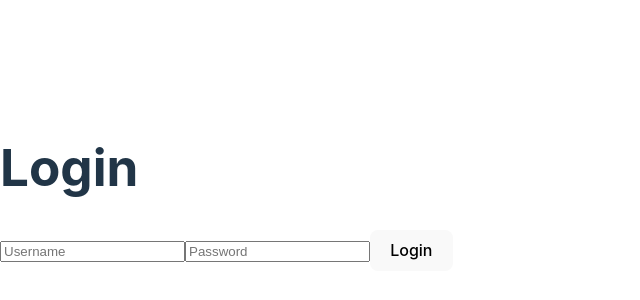
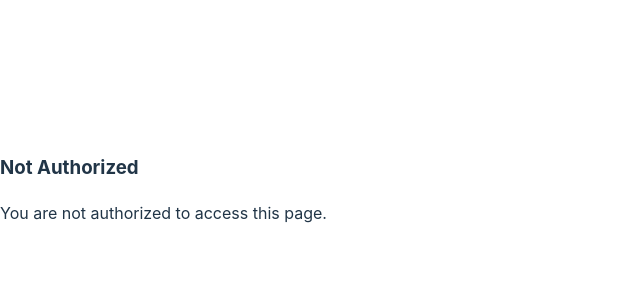
Before and after one commit to hjxkitchen/vite-react, a React (Vite) app: page / in a window 1280 px wide. Before the commit this address led to /login. Shown: the part 212-512 px from the top of the page, without its empty margins (0-640 px from the left). Built offline with nearby package versions, Linux system fonts and the light colour scheme.

Commit message:
jwtrolesauth

```diff
--- a/package.json
+++ b/package.json
@@ -11,6 +11,8 @@
   },
   "dependencies": {
     "axios": "^1.4.0",
+    "js-cookie": "^3.0.5",
+    "jsonwebtoken": "^9.0.0",
     "react": "^18.2.0",
     "react-dom": "^18.2.0",
     "react-router-dom": "^6.13.0"
@@ -19,6 +21,7 @@
     "@types/react": "^18.0.37",
     "@types/react-dom": "^18.0.11",
     "@vitejs/plugin-react-swc": "^3.0.0",
+    "dotenv": "^16.1.4",
     "eslint": "^8.38.0",
     "eslint-plugin-react": "^7.32.2",
     "eslint-plugin-react-hooks": "^4.6.0",
--- a/src/App.jsx
+++ b/src/App.jsx
@@ -22,7 +22,11 @@ const App = () => {
         <Route
           path="/"
           element={
-            <ProtectedRoute setToken={setToken} token={token}>
+            <ProtectedRoute
+              setToken={setToken}
+              token={token}
+              allowedRoles={[1, 2]}
+            >
               <Home />
             </ProtectedRoute>
           }
--- a/src/components/system/Login.jsx
+++ b/src/components/system/Login.jsx
@@ -20,7 +20,7 @@ const Login = ({ setToken, token }) => {
         method: "POST",
         headers: {
           "Content-Type": "application/json",
-          "x-api-key": "api_key34",
+          "x-api-key": import.meta.env.VITE_API_KEY,
         },
         body: JSON.stringify({ username, password }),
       });
--- a/src/components/system/ProtectedRoute.jsx
+++ b/src/components/system/ProtectedRoute.jsx
@@ -1,11 +1,44 @@
-import React from "react";
-import { Navigate } from "react-router-dom";
+import React, { useEffect, useState } from "react";
+import jwt_decode from "jwt-decode";
 
-const ProtectedRoute = ({ token, children }) => {
-  if (!token) {
-    return <Navigate to="/login" replace />;
+const ProtectedRoute = ({ token, allowedRoles, children }) => {
+  const [isTokenDecoded, setIsTokenDecoded] = useState(false);
+  const [isAuthenticated, setIsAuthenticated] = useState(false);
+
+  useEffect(() => {
+    const decodeToken = async () => {
+      if (token) {
+        try {
+          const decodedToken = jwt_decode(token);
+          const { roleId } = decodedToken;
+          setIsAuthenticated(allowedRoles.includes(roleId));
+        } catch (error) {
+          console.error("Error decoding token:", error);
+          setIsAuthenticated(false);
+        }
+      } else {
+        setIsAuthenticated(false);
+      }
+      setIsTokenDecoded(true);
+    };
+
+    decodeToken();
+  }, [token, allowedRoles]);
+
+  if (!isTokenDecoded) {
+    return <div>Loading...</div>;
   }
-  return children;
+
+  if (!isAuthenticated) {
+    return (
+      <div>
+        <h3>Not Authorized</h3>
+        <p>You are not authorized to access this page.</p>
+      </div>
+    );
+  }
+
+  return <>{children}</>;
 };
 
 export default ProtectedRoute;
```
Also changed, not shown: 2 other files (tests, documents, lock files or other folders).
